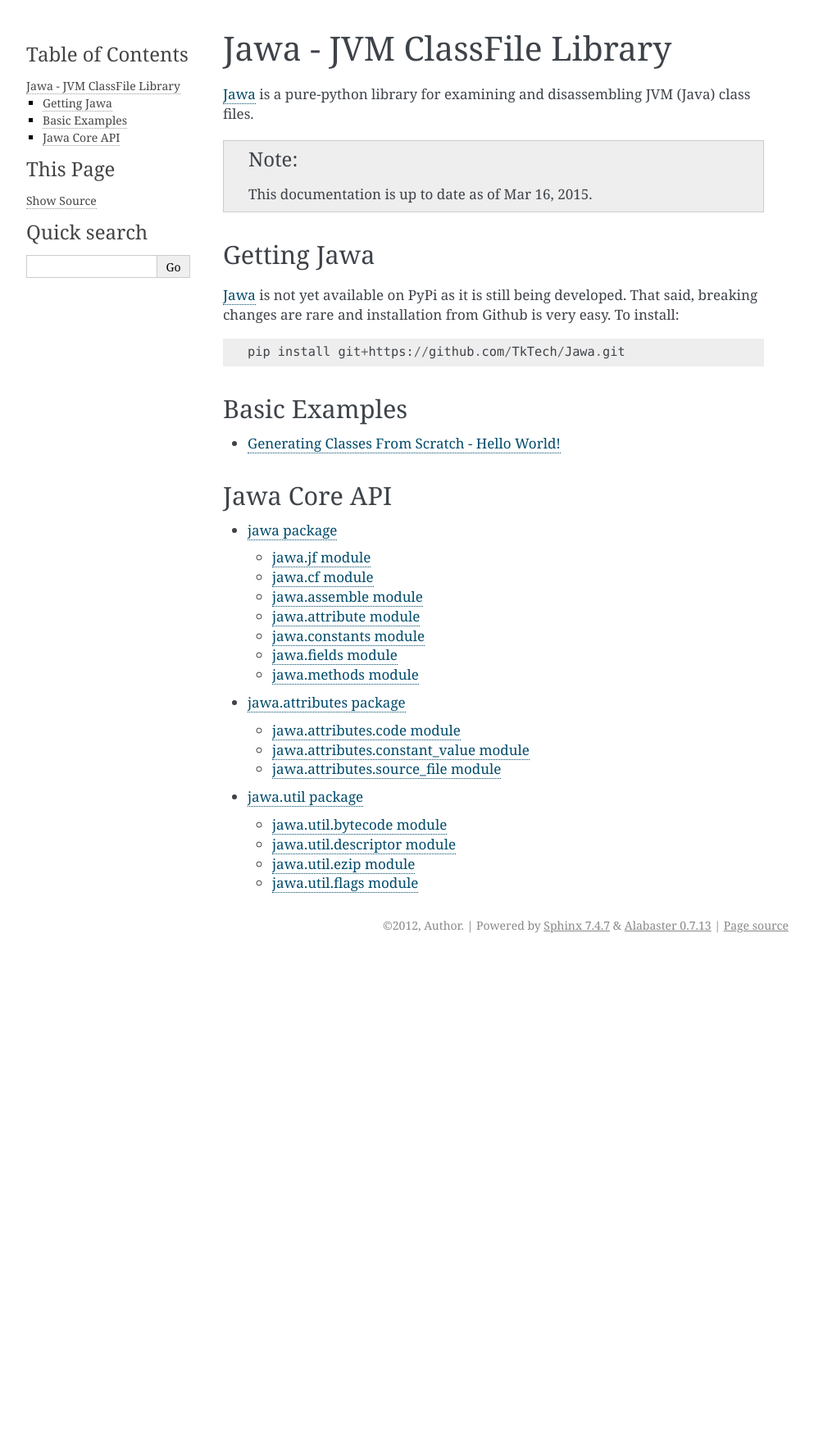
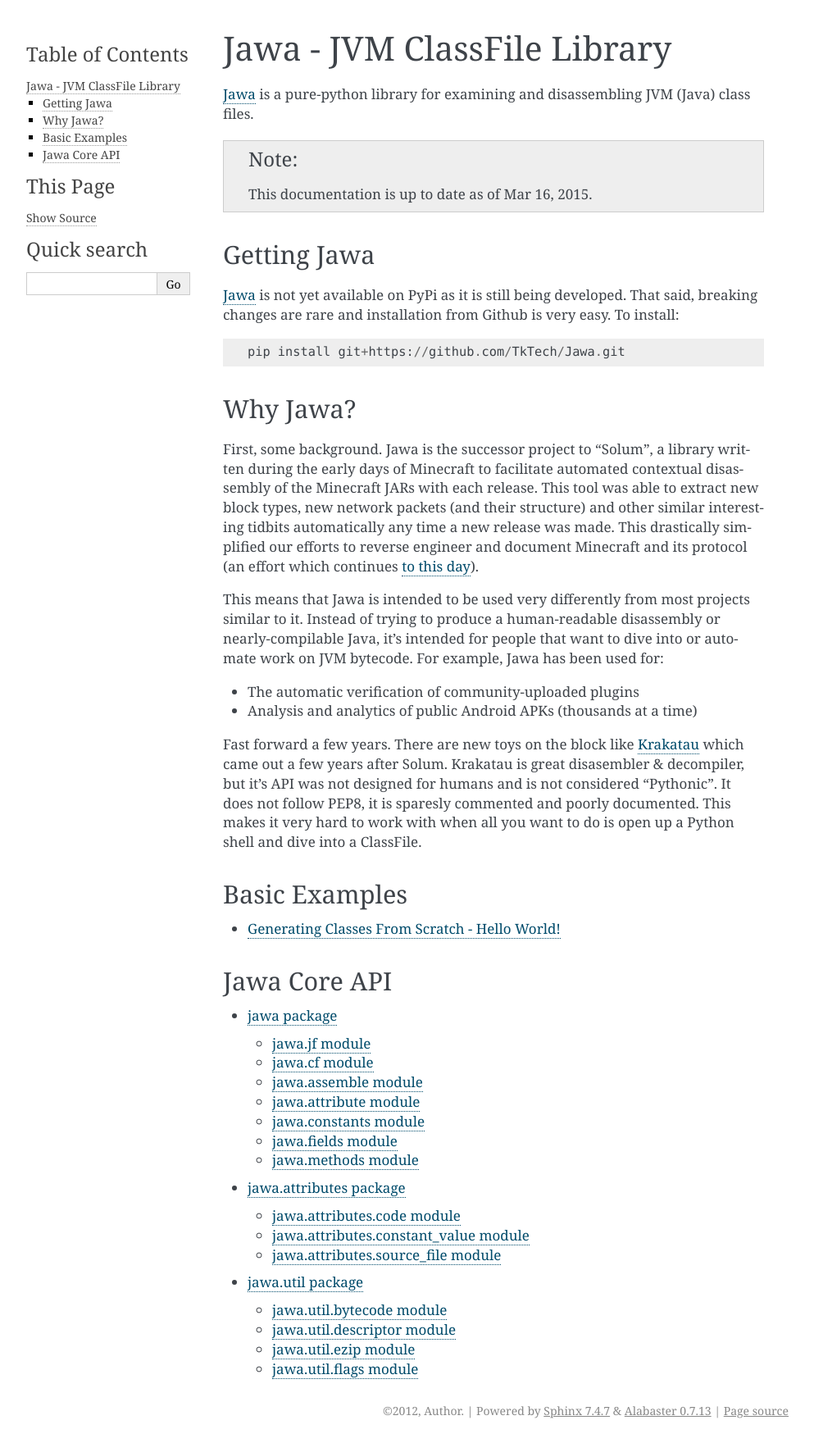
Before and after one commit to TkTech/lawu, a Sphinx documentation site: the page built from docs/index.rst, in a window 1280 px wide. Shown: the whole page at 82% size, without its empty margins (148-1141 px from the left). Built offline with Sphinx 7.4.7, drawn with Linux system fonts in a browser that asks for light colours; before the commit the page ends 1168 px from its top, so only the background shows below that.

Commit message:
Started work on a 'Why Jawa' section in the documentation.

```diff
--- a/docs/index.rst
+++ b/docs/index.rst
@@ -15,6 +15,33 @@
 changes are rare and installation from Github is very easy. To install::
 
     pip install git+https://github.com/TkTech/Jawa.git
+
+Why Jawa?
+---------
+
+First, some background. Jawa is the successor project to "Solum", a library
+written during the early days of Minecraft to facilitate automated contextual
+disassembly of the Minecraft JARs with each release. This tool was able to
+extract new block types, new network packets (and their structure) and other
+similar interesting tidbits automatically any time a new release was made. This
+drastically simplified our efforts to reverse engineer and document Minecraft
+and its protocol (an effort which continues `to this day`_).
+
+This means that Jawa is intended to be used very differently from most projects
+similar to it. Instead of trying to produce a human-readable disassembly or
+nearly-compilable Java, it's intended for people that want to dive into or
+automate work on JVM bytecode. For example, Jawa has been used for:
+
+- The automatic verification of community-uploaded plugins
+- Analysis and analytics of public Android APKs (thousands at a time)
+
+Fast forward a few years. There are new toys on the block like `Krakatau`_
+which came out a few years after Solum. Krakatau is great disasembler &
+decompiler, but it's API was not designed for humans and is not considered
+"Pythonic". It does not follow PEP8, it is sparesly commented and poorly
+documented. This makes it very hard to work with when all you want to do is
+open up a Python shell and dive into a ClassFile.
+
 
 Basic Examples
 --------------
@@ -34,3 +61,7 @@
     jawa
     jawa.attributes
     jawa.util
+
+
+.. _to this day: http://wiki.vg
+.. _Krakatau: https://github.com/Storyyeller/Krakatau
```
